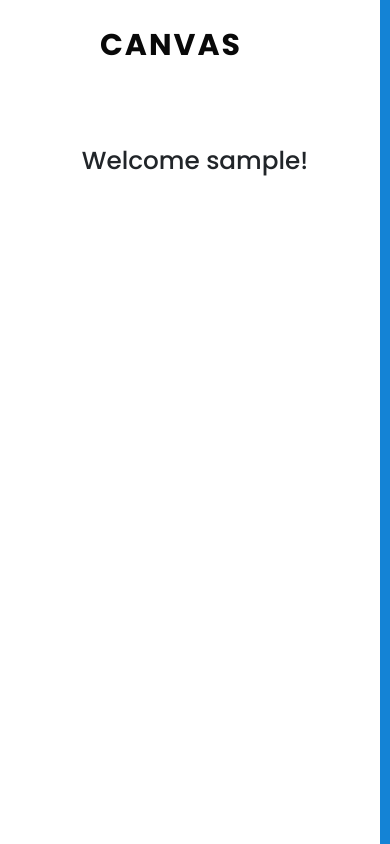
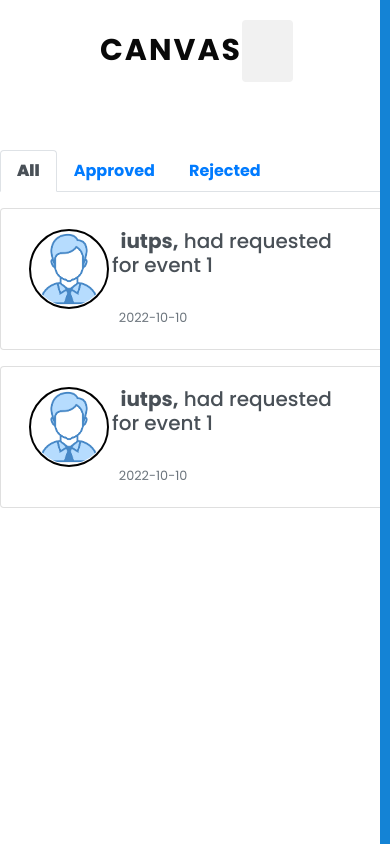
Before and after one commit to PriankaMaheru190042112/Canvas___DP-I, a Django app: page /Admin/Admin_home/ in a window 390 px wide. Run offline with Django 4.2, Linux system fonts and the light colour scheme; the visitor is signed in with stand-in values (Sample User, id 1); data that the repository does not hold is empty; parts of the project's set-up code (start-up, migrations or seed data) failed here and were passed over; some libraries are stand-ins or nearby versions.

Commit message:
#8 Modified Admin Dashboard

```diff
--- a/code/canvas/Admin/templates/Admin/Admin_home.html
+++ b/code/canvas/Admin/templates/Admin/Admin_home.html
@@ -1,19 +1,62 @@
 {% load static %}
 
-<!DOCTYPE html>
-<html lang="en" dir="ltr">
+<!doctype html>
+<html lang="en">
   <head>
+    <!-- Required meta tags -->
     <meta charset="utf-8">
-    <meta name="viewport" content="width=device-width, initial-scale=1.0">
-    <title>Admin | Home</title>
+    <meta name="viewport" content="width=device-width, initial-scale=1, shrink-to-fit=no">
+
+    <!-- Bootstrap CSS -->
+    <link rel="stylesheet" href="https://stackpath.bootstrapcdn.com/bootstrap/4.1.3/css/bootstrap.min.css" integrity="sha384-MCw98/SFnGE8fJT3GXwEOngsV7Zt27NXFoaoApmYm81iuXoPkFOJwJ8ERdknLPMO" crossorigin="anonymous">
     <link rel="stylesheet" type="text/css" href="{% static 'styles/admin_home_style.css' %} ">
-    <link rel="stylesheet" href="https://cdnjs.cloudflare.com/ajax/libs/font-awesome/5.15.1/css/all.min.css">
-    <link href="https://cdn.jsdelivr.net/npm/bootstrap@5.0.2/dist/css/bootstrap.min.css" rel="stylesheet" integrity="sha384-EVSTQN3/azprG1Anm3QDgpJLIm9Nao0Yz1ztcQTwFspd3yD65VohhpuuCOmLASjC" crossorigin="anonymous">
+    <link rel="stylesheet" href="https://cdnjs.cloudflare.com/ajax/libs/font-awesome/4.7.0/css/font-awesome.css">
+    <script src="https://ajax.googleapis.com/ajax/libs/jquery/3.5.1/jquery.min.js"></script>
+    <script src="https://maxcdn.bootstrapcdn.com/bootstrap/3.4.1/js/bootstrap.min.js"></script>
 
-    <script src=
-    "https://ajax.googleapis.com/ajax/libs/jquery/3.4.0/jquery.min.js">
-        </script>  </head>
+
+    <title>Admin Home</title>
+
+    <style>
+
+      .request_dp{
+          border: 2px solid black;
+          border-radius: 50%;
+          padding: 1px;
+          margin-right: 3px;
+      }
+
+
+      #profile_picture{
+          height: 100px;
+          border: 1px solid black;
+          border-radius: 50%;
+          float: left;
+          padding: 1px;
+          margin-left: 50px;
+      }
+
+      #request_of_room:hover{
+        background-color: cornsilk;
+      }
+
+
+      .btn-success{
+        color: whitesmoke;
+        background-color: green;
+      }
+
+      .btn-danger{
+        color: whitesmoke;
+        background-color: #bf302b;
+        margin-left: 10px;
+      }
+
+    </style>
+
+  </head>
   <body>
+
 
     <header>
       <a href="#" class="brand">Canvas</a>
@@ -30,91 +73,131 @@
       </div>
     </header>
 
+      <!--room request togglable tab-->
 
     <section id = "filter_events">
-      <div class = "title-text">
-        <br>
-        <br>
-        <br>
-        <br>
-        {% if user.is_authenticated%}
-        <div>  <h2> Welcome {{request.user.username}}! </h2>  </div>
-        <br><br><br>
+
+      <div class="other-section">
+        <div>
+
+          <ul class="nav nav-tabs">
+
+            <li class="nav-item "><a data-toggle="tab" class="nav-link active" href="#all"><b>All</b></a></li>
+            <li class="nav-item"><a data-toggle="tab" class="nav-link" href="#approved"><b>Approved</b></a></li>
+            <li class="nav-item"><a data-toggle="tab" class="nav-link" href="#rejected"><b>Rejected</b></a></li>
+
+          </ul>
+
+        </div>
+
+        <div class="tab-content">
+
+            <div id="all" class="tab-pane active">
+
+                <div class="list-group p-0">
 
                   {% for object in objects %}
-          <div>
-          {{object.org}} has requested for <a href={{object.get_absolute_url4}}>{{object.name}} </a>
+
+                    <a href="#" class="list-group-item list-group-item-action" aria-current="true" id="request_of_room">
+
+                          <div class=" w-100 justify-content-between p-2">
+
+                              <img src="{% static 'images\Admin_img.png' %}" class="request_dp float-left " style="width:80px;height:80px;">
+
+                              <h5 class="mb-1"><b>&nbsp;  {{object.org}},</b> had requested for <input type="button" onclick="location.href='{{object.get_absolute_url4}}';" value="{{object.name}}" /> </h5>
+
+                              <br>
+                                <small class="text-muted">&nbsp;   2022-10-12 </small>
+
 
                                 <form action="/Admin/Admin_home/" method="POST"> {% csrf_token %}
 
-            <div id="acc_rej{{object.event_id}}" >
-
                                   <input type="hidden" name="eid" id="eid" value= "{{object.event_id}}">
 
-            <div> <button type="submit" class="btn btn-primary" name="ac" id="ac{{object.event_id}}" onclick="setLocation('/Admin/Admin_home')"> Accept </button>
+                                  <button value="Rejected" type="submit" class="btn btn-danger float-right" name="rj" id="rj"> Reject </button>
+                                  <button   value="Approved" type="submit" class="btn btn-success float-right" name="ac" id="ac{{object.event_id}}" onclick="setLocation('/Admin/Admin_home')">Approve</button> &nbsp; &nbsp;
 
-           <button type="submit" class="btn btn-danger" name="rj" id="rj"> Reject </button></div>
+                                </form>
                           </div>
-            </form>
-            <div>
+                    </a>
+
+                    {% endfor %}
+
                 </div>
 
-          {% endfor %}
-        {% endif %}
+              </div>
+
+              <div id="approved" class="tab-pane"><p></p> <!--Approved requests-->
+
+                <div class="list-group p-0">
+
+                    <a href="#" class="list-group-item list-group-item-action" aria-current="true" id="request_of_room">
+                      <div class=" w-100 justify-content-between p-2">
+
+                        <img src="{% static 'images\Admin_img.png' %}" class="request_dp float-left" style="width:80px;height:80px;">
+
+                        <h5 class="mb-1"><b>&nbsp; iutps,</b> had requested for event 1</h5>
+
+                        <br>
+
+                        <small class="text-muted"> &nbsp;  2022-10-10 </small>
+
+                      </div>
+                    </a>
+
+                  </div>
+
+              </div>
+
+
+              <div id="rejected" class="tab-pane"><p></p>
+
+                <div class="list-group p-0">
+
+                    <a href="#" class="list-group-item list-group-item-action" aria-current="true" id="request_of_room">
+                      <div class=" w-100 justify-content-between p-2">
+
+                        <img src="{% static 'images\Admin_img.png' %}" class="request_dp float-left" style="width:80px;height:80px;">
+
+                        <h5 class="mb-1"><b>&nbsp; iutps,</b> had requested for event 1 </h5>
+
+
+                        <br>
+
+                        <small class="text-muted"> &nbsp;  2022-10-10 </small>
+
+                      </div>
+                    </a>
+
+                  </div>
+
+              </div>
+
       </div>
 
     </section>
 
 
-    <script type="text/javascript">
-    //javascript for navigation bar effect on scroll
-    window.addEventListener("scroll", function(){
-      var header = document.querySelector("header");
-      header.classList.toggle('sticky', window.scrollY > 0);
-    });
 
-    //javascript for responsive navigation sidebar menu
-    var menu = document.querySelector('.menu');
-    var menuBtn = document.querySelector('.menu-btn');
-    var closeBtn = document.querySelector('.close-btn');
-
-    menuBtn.addEventListener("click", () => {
-      menu.classList.add('active');
-    });
-
-    closeBtn.addEventListener("click", () => {
-      menu.classList.remove('active');
-    });
-    </script>
+    <!-- Optional JavaScript -->
+    <!-- jQuery first, then Popper.js, then Bootstrap JS -->
+    <script src="https://code.jquery.com/jquery-3.3.1.slim.min.js" integrity="sha384-q8i/X+965DzO0rT7abK41JStQIAqVgRVzpbzo5smXKp4YfRvH+8abtTE1Pi6jizo" crossorigin="anonymous"></script>
+    <script src="https://cdnjs.cloudflare.com/ajax/libs/popper.js/1.14.3/umd/popper.min.js" integrity="sha384-ZMP7rVo3mIykV+2+9J3UJ46jBk0WLaUAdn689aCwoqbBJiSnjAK/l8WvCWPIPm49" crossorigin="anonymous"></script>
+    <script src="https://stackpath.bootstrapcdn.com/bootstrap/4.1.3/js/bootstrap.min.js" integrity="sha384-ChfqqxuZUCnJSK3+MXmPNIyE6ZbWh2IMqE241rYiqJxyMiZ6OW/JmZQ5stwEULTy" crossorigin="anonymous"></script>
 
     <script>
 
+      function approval(){
+        alert("Request Approved");
 
-
-     {% for object in objects %}
-
-     console.log({{object.event_id}})
-     {% comment %} var acc = document.querySelector("#ac"+{{object.event_id}});
-     console.log(acc)
-
-     acc.addEventListener("click", function() {
-     acc_rej= document.querySelector("#acc_rej"+{{object.event_id}})
-     console.log(acc_rej)
-      acc_rej.style.display= none;
-      console.log("clicked")
-      this.style.display= 'none'
-    }); {% endcomment %}
-
-
-    function setLocation(loc) {
-      document.getElementById('acc_rej'+object.event_id).style.display = 'none';
-      window.location = loc;
+        document.getElementById("post").innerHtml= "Approved";
       }
-
-
-     {% endfor %}
 
     </script>
 
+
+
+
+
   </body>
 </html>
--- a/code/canvas/static/styles/admin_home_style.css
+++ b/code/canvas/static/styles/admin_home_style.css
@@ -225,7 +225,7 @@ header .btn{
 
 #filter_events{
   width: 100%;
-  padding: 50px 0;
+  padding: 150px 0;
   min-height: 100vh;
 }
 
@@ -294,3 +294,18 @@ header .btn{
   margin-top: -25px;
   padding-left: 25%;
 }
+
+
+
+
+
+
+
+
+
+@media (max-width: 991px) {
+  .tab-content>.tab-pane {
+    display: block;
+    opacity: 1;
+  }
+}
```
Lines whose indentation alone changed are shown as unchanged.
